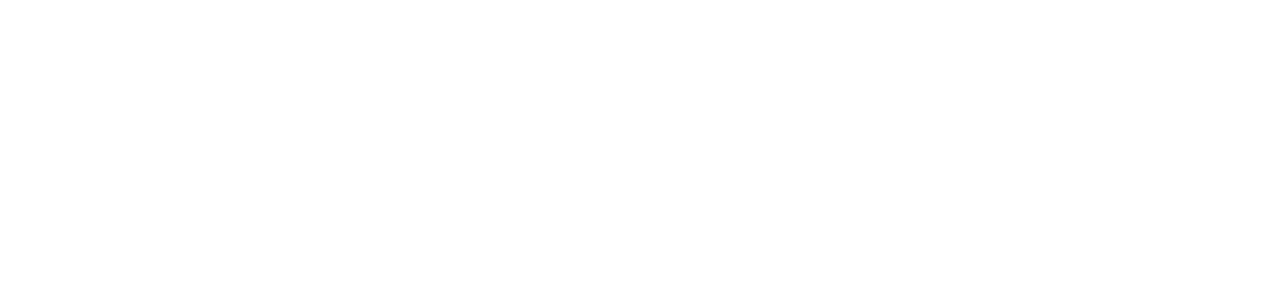
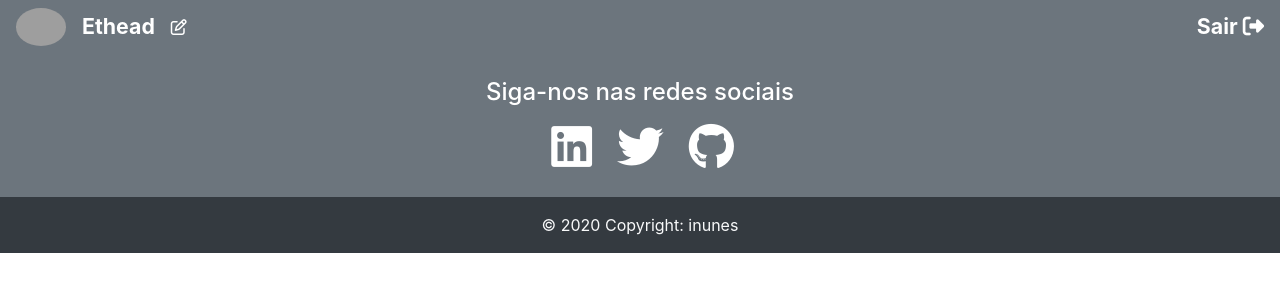
Before and after one commit to i-nunes/everythingeth, an Angular app: page / in a window 1280 px wide. Shown: the top 300 px of the page. Built offline with nearby package versions, Linux system fonts and the light colour scheme; grey boxes are pictures that could not be loaded.

Commit message:
navbar and footer

```diff
--- a/src/app/app.component.html
+++ b/src/app/app.component.html
@@ -0,0 +1,2 @@
+<app-navbar></app-navbar>
+<app-footer></app-footer>
--- a/src/app/app.module.ts
+++ b/src/app/app.module.ts
@@ -3,10 +3,14 @@ import { BrowserModule } from '@angular/platform-browser';
 
 import { AppRoutingModule } from './app-routing.module';
 import { AppComponent } from './app.component';
+import { NavbarComponent } from './navbar/navbar.component';
+import { FooterComponent } from './footer/footer.component';
 
 @NgModule({
   declarations: [
-    AppComponent
+    AppComponent,
+    NavbarComponent,
+    FooterComponent
   ],
   imports: [
     BrowserModule,
--- /dev/null
+++ b/src/app/footer/footer.component.css
@@ -0,0 +1,28 @@
+ul.social-network {
+    list-style: none;
+    padding: 0;
+}
+
+ul.social-network li {
+    display: inline;
+    margin: 0;
+    padding-left: 5px;
+}
+
+.fab {
+    font-size: 35pt;
+    color: white;
+    padding: 10px;
+}
+
+.fa-linkedin:hover {
+    color: #0072b1;
+}
+
+.fa-twitter:hover {
+    color:deepskyblue;
+}
+
+.fa-github:hover {
+    color:darkslategrey;
+}
--- /dev/null
+++ b/src/app/footer/footer.component.html
@@ -0,0 +1,42 @@
+<footer class="page-footer font-small bg-secondary pt-4">
+
+    <div class="container">
+
+        <div class="row">
+            <div class="col-md-12 d-flex justify-content-center">
+                <h4 class="text-white">Siga-nos nas redes sociais</h4>
+            </div>
+        </div>
+
+        <div class="row">
+            <div class="col-md-12 d-flex justify-content-center">
+
+                <ul class="social-network">
+                    <li>
+                        <a href="https://www.linkedin.com" target="_blank" class="iconLinkedin">
+                            <i class="fab fa-linkedin"></i>
+                        </a>
+                    </li>
+
+                    <li>
+                        <a href="https://www.twitter.com" target="_blank" class="iconTwitter">
+                            <i class="fab fa-twitter"></i>
+                        </a>
+                    </li>
+
+                    <li>
+                        <a href="https://www.github.com" target="_blank" class="iconGithub">
+                            <i class="fab fa-github"></i>
+                        </a>
+                    </li>
+                </ul>
+
+            </div>
+        </div>
+    </div>
+
+    <div class="footer-copyright bg-dark text-center py-3">
+        <span class="text-light">&copy; 2020 Copyright: inunes</span>
+    </div>
+
+</footer>
--- /dev/null
+++ b/src/app/footer/footer.component.ts
@@ -0,0 +1,15 @@
+import { Component, OnInit } from '@angular/core';
+
+@Component({
+  selector: 'app-footer',
+  templateUrl: './footer.component.html',
+  styleUrls: ['./footer.component.css']
+})
+export class FooterComponent implements OnInit {
+
+  constructor() { }
+
+  ngOnInit(): void {
+  }
+
+}
--- /dev/null
+++ b/src/app/navbar/navbar.component.css
@@ -0,0 +1,11 @@
+.fs-16 {
+    font-size: 16pt;
+}
+
+.m-0 {
+    margin: 0;
+}
+
+a {
+    cursor: pointer;
+}
--- /dev/null
+++ b/src/app/navbar/navbar.component.html
@@ -0,0 +1,27 @@
+<nav class="navbar navbar-expand-lg navbar-light bg-secondary">
+    <button class="navbar-toggler" type="button" datng-bs-toggle="collapse" data-bs-target="#navbarSupportedContent" aria-controls="navbarSupportedContent" aria-expanded="false" aria-label="Toggle navigation">
+    <span class="navbar-toggler-icon"></span>
+    </button>
+
+    <div class="navbar-collapse navbar-collapse" id="navbarSupportedContent">
+        <ul class="navbar-nav d-flex mr-auto align-items-center">
+            <li class="nav-item active">
+                <img src="https://bit.ly/2LDKa03" alt="user image" width="50px" height="50px" class="img-fluid rounded-circle">
+            </li>
+            <li class="nav-item pl-3">
+                <p class="m-0 font-weight-bold text-white fs-16">Ethead</p>
+            </li>
+            <li class="nav-item pl-3">
+                <a href="">
+                    <p class="text-white m-0"><i class="fa fa-pencil-square-o" aria-hidden="true"></i></p>
+                </a>
+            </li>
+        </ul>
+        <ul class="navbar-nav d-flex ml-auto align-items-center">
+            <li class="nav-item pl-3">
+                <a class="m-0 font-weight-bold text-white fs-16">Sair <i class="fa fa-sign-out"
+                    aria-hidden="true"></i></a>
+            </li>
+        </ul>
+    </div>
+  </nav>
--- /dev/null
+++ b/src/app/navbar/navbar.component.ts
@@ -0,0 +1,15 @@
+import { Component, OnInit } from '@angular/core';
+
+@Component({
+  selector: 'app-navbar',
+  templateUrl: './navbar.component.html',
+  styleUrls: ['./navbar.component.css']
+})
+export class NavbarComponent implements OnInit {
+
+  constructor() { }
+
+  ngOnInit(): void {
+  }
+
+}
--- a/src/index.html
+++ b/src/index.html
@@ -5,7 +5,7 @@
   <title>Everythingeth</title>
   <base href="/">
   <meta name="viewport" content="width=device-width, initial-scale=1">
-  <link rel="icon" type="image/x-icon" href="favicon.ico">
+  <script src="https://kit.fontawesome.com/8fdcee4b59.js" crossorigin="anonymous"></script>
 </head>
 <body>
   <app-root></app-root>
```
